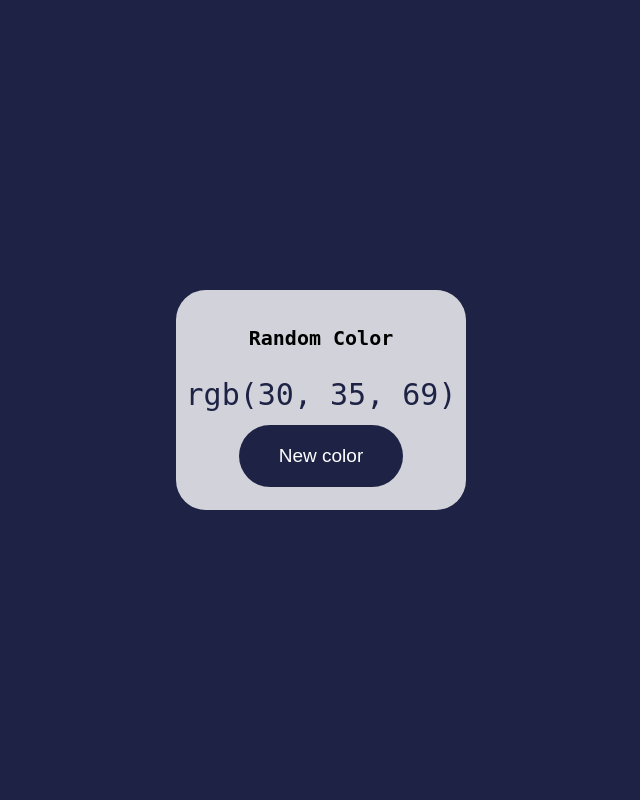
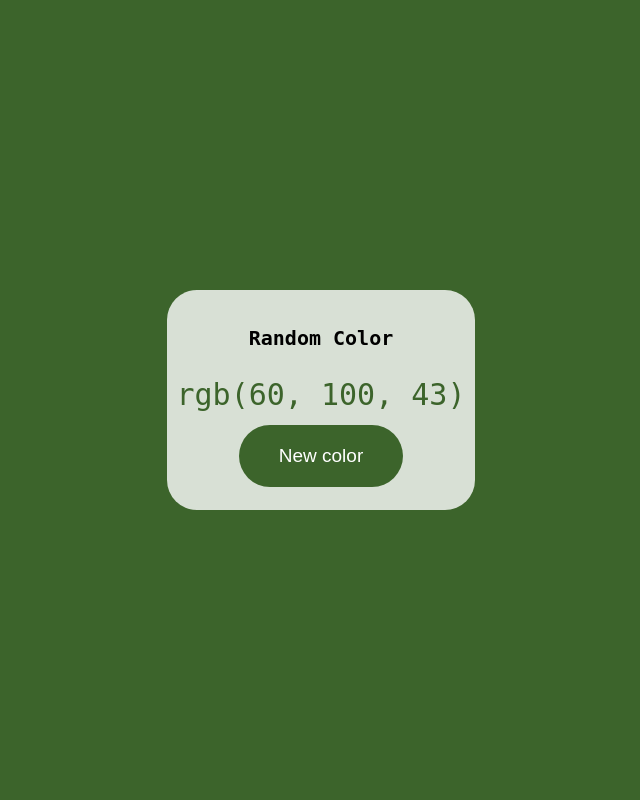
Before and after one commit to sebastianmiracastro/JavaScript, a PHP site: page / in a window 1280 px wide. Shown: the whole page, without its empty margins (319-959 px from the left). Run offline with PHP 8.4, Linux system fonts and the light colour scheme.

Commit message:
Cambios Realizados Js3 'Funcion Math.random' Finalizado

```diff
--- a/Js3/index.html
+++ b/Js3/index.html
@@ -11,7 +11,7 @@
   <body>
     <main class="container">
         <h1 class="title">Random Color</h1>
-        <p class="color-number">rgb(30, 35, 69)</p>
+        <p class="color-number">rgb(60, 100, 43)</p>
         <button id="button">New color</button>
       </div>
     </main>
--- a/Js3/style.css
+++ b/Js3/style.css
@@ -1,5 +1,5 @@
 :root {
-    --bg: #1e2345;
+    --bg:rgb(60, 100, 43);
     font-size: 10px;
   }
 
```
